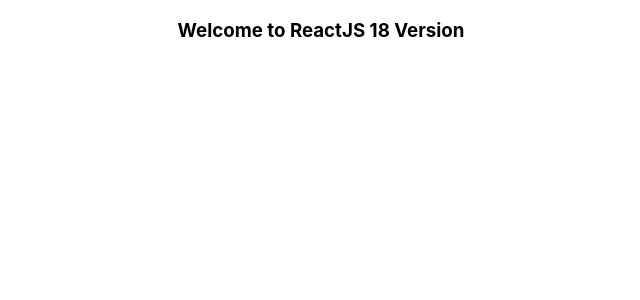
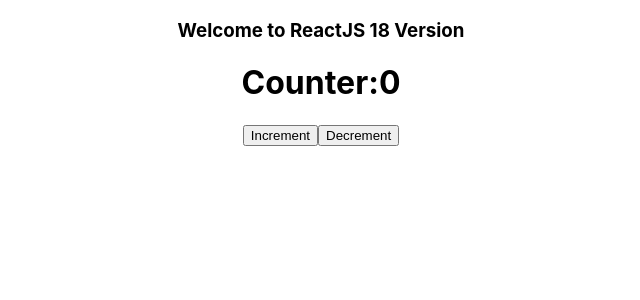
Before and after one commit to Reehana12/rb14, a React (Create React App) app: page / in a window 1280 px wide. Shown: the top 300 px of the page, without its empty margins (319-959 px from the left). Built offline with nearby package versions, Linux system fonts and the light colour scheme.

Commit message:
counter example

```diff
--- a/package.json
+++ b/package.json
@@ -8,7 +8,9 @@
     "@testing-library/user-event": "^13.5.0",
     "react": "^18.1.0",
     "react-dom": "^18.1.0",
+    "react-redux": "^8.0.2",
     "react-scripts": "5.0.1",
+    "redux": "^4.2.0",
     "web-vitals": "^2.1.4"
   },
   "scripts": {
--- a/src/App.jsx
+++ b/src/App.jsx
@@ -1,10 +1,16 @@
 import logo from "./logo.svg";
 import "./App.css";
+import store from "./store/store";
+import { Provider } from "react-redux";
+import Counter from "./Counter";
 function App() {
   return (
-    <div className="App">
-      <h3>Welcome to ReactJS 18 Version</h3>
-    </div>
+    <Provider store={store}>
+      <div className="App">
+        <h3>Welcome to ReactJS 18 Version</h3>
+        <Counter></Counter>
+      </div>
+    </Provider>
   );
 }
 
--- /dev/null
+++ b/src/Counter.jsx
@@ -0,0 +1,15 @@
+import React from 'react';
+import { connect } from 'react-redux';
+
+function Counter(props) {
+    console.log(props)
+    return (
+        <div>
+            <h1>Counter:{props.count}</h1>
+            <button onClick={()=>{props.dispatch({type:'increment'})}}>Increment</button>
+            <button onClick={()=>{props.dispatch({type:'decrement'})}}>Decrement</button>
+        </div>
+    );
+}
+
+export default connect(function(store){return store})(Counter);
--- a/src/index.js
+++ b/src/index.js
@@ -1,15 +1,11 @@
-import React from 'react';
-import ReactDOM from 'react-dom/client';
-import './index.css';
-import App from './App';
-import reportWebVitals from './reportWebVitals';
+import React from "react";
+import ReactDOM from "react-dom/client";
+import "./index.css";
+import App from "./App";
+import reportWebVitals from "./reportWebVitals";
 
-const root = ReactDOM.createRoot(document.getElementById('root'));
-root.render(
-  <React.StrictMode>
-    <App />
-  </React.StrictMode>
-);
+const root = ReactDOM.createRoot(document.getElementById("root"));
+root.render(<App />);
 
 // If you want to start measuring performance in your app, pass a function
 // to log results (for example: reportWebVitals(console.log))
--- /dev/null
+++ b/src/store/reducer.js
@@ -0,0 +1,13 @@
+const initialState = {
+  count: 0,
+};
+function reducer(state = initialState, action) {
+  if (action.type === "increment") {
+    return { ...state, count: state.count + 1 };
+  }
+  if (action.type === "decrement") {
+    return { ...state, count: state.count - 1 };
+  }
+  return state;
+}
+export default reducer;
--- /dev/null
+++ b/src/store/store.js
@@ -0,0 +1,6 @@
+import reducer from "./reducer";
+import { createStore } from "redux";
+
+var store = createStore(reducer);
+
+export default store;
```
Also changed, not shown: 1 other file (tests, documents, lock files or other folders).
